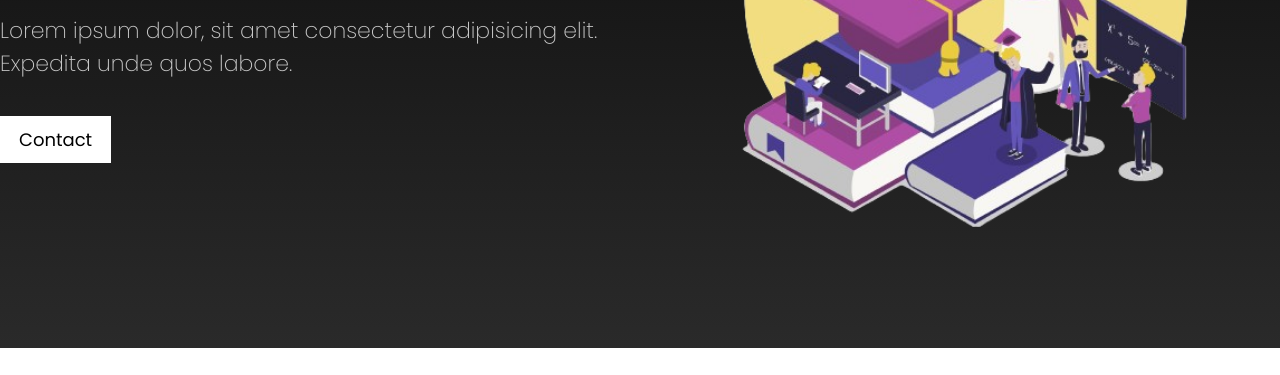
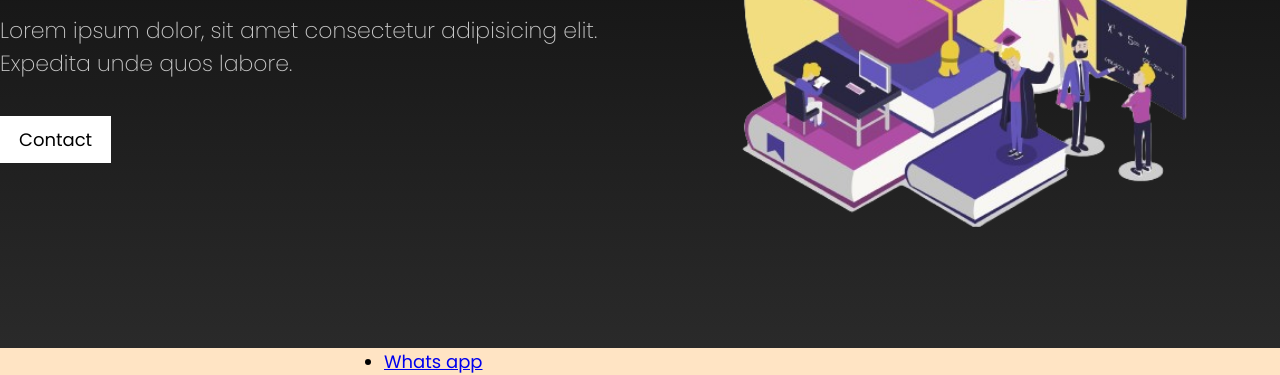
Before and after one commit to LivinDev/jmpaperdocx, an Astro site: page / in a window 1280 px wide. Shown: the part 452-827 px from the top of the page. Before the commit the page ends 800 px from the top, so only its background shows below. Built offline with nearby package versions, Linux system fonts and the light colour scheme; Astro itself is replaced by a stand-in of ours.

Commit message:
ttesting what's app

```diff
--- a/src/layouts/Layout.astro
+++ b/src/layouts/Layout.astro
@@ -1,6 +1,7 @@
 ---
 import "../styles/global.scss";
 import type { Meta } from "@/config/data.interface";
+import Footer from "@/sections/Footer.astro";
 import Header from "@/sections/Header.astro";
 
 interface Props {
@@ -29,7 +30,8 @@ const { title, meta } = Astro.props;
   <body>
     <Header data={data.headerData} />
     <slot />
-  </body><script
+    <Footer />
+    <script
       src="https://static.elfsight.com/platform/platform.js"
       data-use-service-core
       defer></script>
@@ -38,4 +40,5 @@ const { title, meta } = Astro.props;
       data-elfsight-app-lazy
     >
     </div>
+  </body>
 </html>
--- /dev/null
+++ b/src/sections/Footer.astro
@@ -0,0 +1,27 @@
+<div class="footer-section">
+  <footer class="inner-container">
+    <div class="left-item"></div>
+    <div class="right-item">
+      <ul>
+        <li><a href="https://wa.me/919142040934">Whats app</a></li>
+      </ul>
+    </div>
+  </footer>
+</div>
+
+<style>
+  .footer-section {
+    background-color: bisque;
+  }
+  .inner-container {
+    max-width: 1400px;
+    margin: 0 auto;
+    display: flex;
+    align-items: center;
+    width: 100%;
+    height: fit-content;
+  }
+  .left-item {
+    width: 30%;
+  }
+</style>
```
Lines whose indentation alone changed are shown as unchanged.
